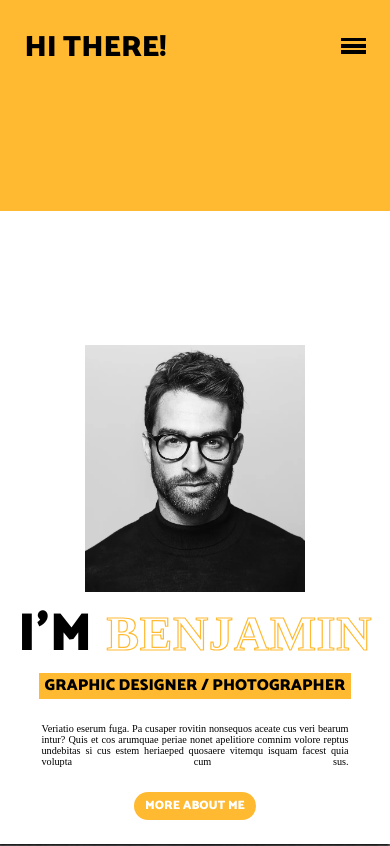
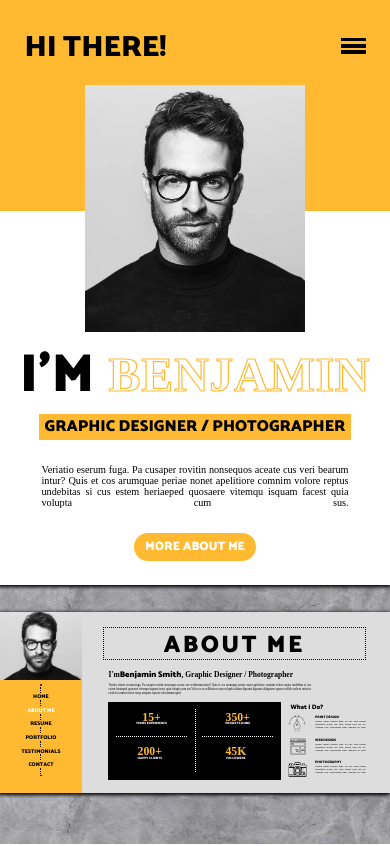
Before and after one commit to DenisTsukanov83/DZ-TsukanovDenis-24.11.2023-, a plain HTML site: page index.html in a window 390 px wide. Shown: the top 846 px of the page. Drawn offline with Linux system fonts and the light colour scheme; files whose address does not match are found by name; a web font is replaced by a local one.

Commit message:
commit-3

```diff
--- a/style/_header.less
+++ b/style/_header.less
@@ -182,7 +182,7 @@
     .header {
         display: flex;
         flex-direction: column-reverse;
-        height: 100vh;
+        height: max-content;
 
 
         &-photo {
@@ -214,7 +214,7 @@
         }
 
         &-content h1 span:nth-child(2) {
-            .font-size(200);
+            .font-size(197);
             -webkit-text-stroke: 0.3125rem @main-color;
         }
 
```
Also changed, not shown: style/style.css, 1 other file.
